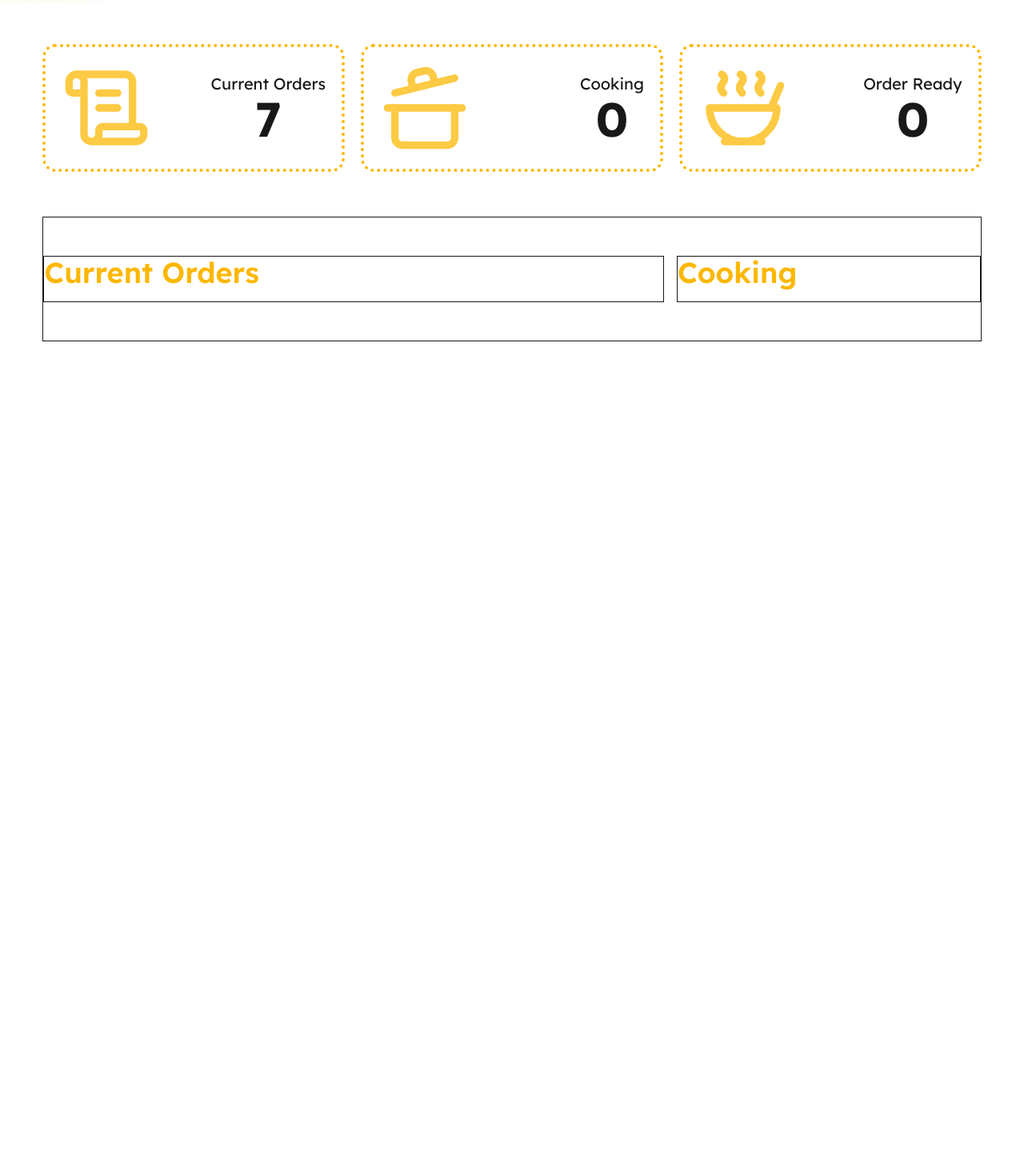
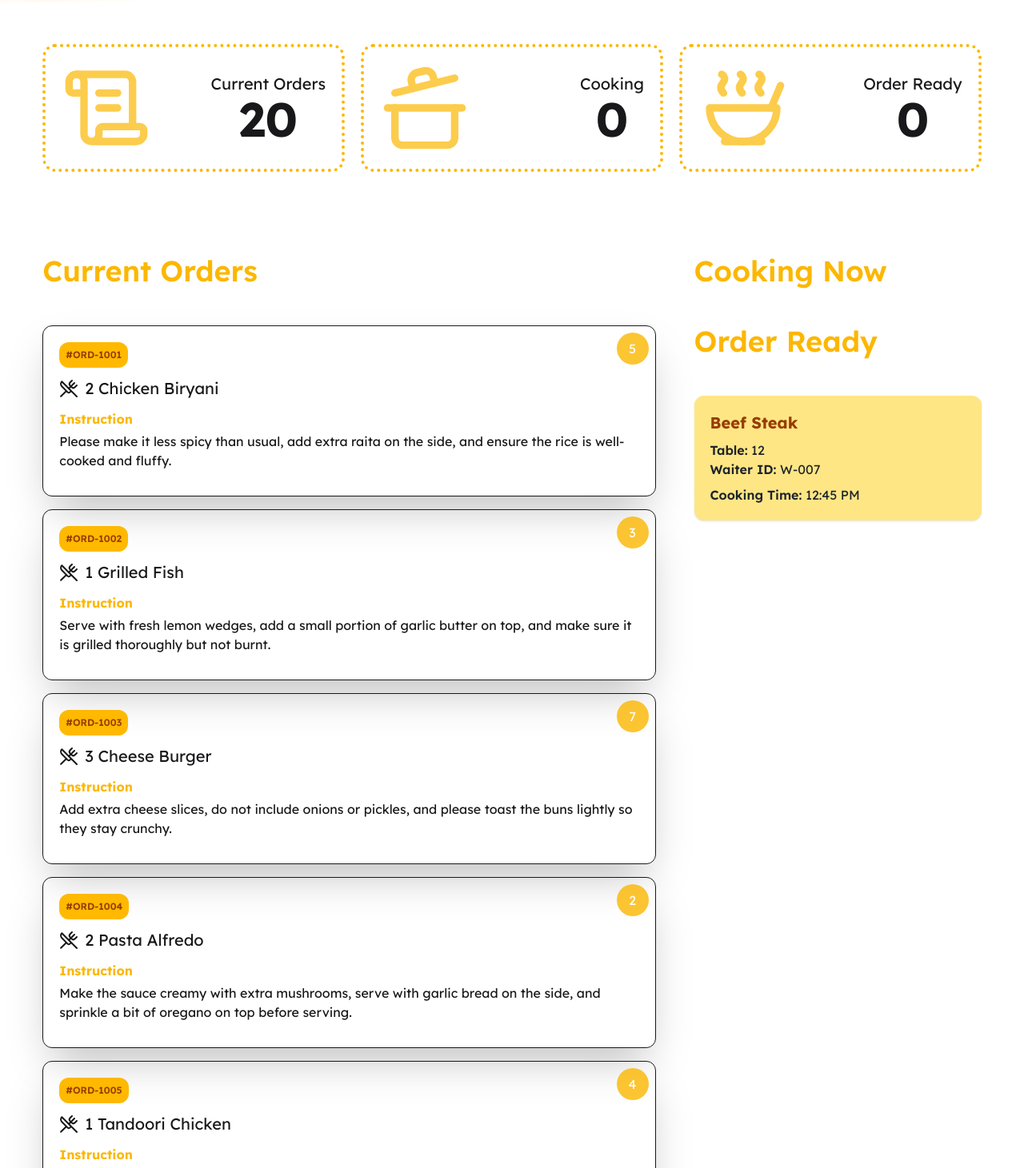
Before and after one commit to Shaqibul-Neil/kitchen-order-management-system, a React (Vite) app: page / in a window 1280 px wide. Shown: the part 269-1730 px from the top of the page at 80% size. Before the commit the page ends 800 px from the top, so only its background shows below. Built offline with nearby package versions, Linux system fonts and the light colour scheme.

Commit message:
cooking items

```diff
--- a/public/orders.json
+++ b/public/orders.json
@@ -6,6 +6,7 @@
     "table_no": 5,
     "quantity": 2,
     "special_instruction": "Please make it less spicy than usual, add extra raita on the side, and ensure the rice is well-cooked and fluffy.",
+    "short_instruction": "Less spicy, add raita",
     "waiterId": "W-01"
   },
   {
@@ -15,6 +16,7 @@
     "table_no": 3,
     "quantity": 1,
     "special_instruction": "Serve with fresh lemon wedges, add a small portion of garlic butter on top, and make sure it is grilled thoroughly but not burnt.",
+    "short_instruction": "Grilled with lemon",
     "waiterId": "W-02"
   },
   {
@@ -24,6 +26,7 @@
     "table_no": 7,
     "quantity": 3,
     "special_instruction": "Add extra cheese slices, do not include onions or pickles, and please toast the buns lightly so they stay crunchy.",
+    "short_instruction": "Extra cheese, no onions",
     "waiterId": "W-03"
   },
   {
@@ -33,6 +36,7 @@
     "table_no": 2,
     "quantity": 2,
     "special_instruction": "Make the sauce creamy with extra mushrooms, serve with garlic bread on the side, and sprinkle a bit of oregano on top before serving.",
+    "short_instruction": "Creamy sauce, mushrooms",
     "waiterId": "W-01"
   },
   {
@@ -42,6 +46,7 @@
     "table_no": 4,
     "quantity": 1,
     "special_instruction": "Cook it well so it is crispy outside but juicy inside, add extra salad on the side, and avoid using too much oil in the marination.",
+    "short_instruction": "Crispy and juicy",
     "waiterId": "W-04"
   },
   {
@@ -51,6 +56,7 @@
     "table_no": 6,
     "quantity": 2,
     "special_instruction": "Make the gravy thick and creamy, add a little extra butter on top before serving, and avoid making it too sweet.",
+    "short_instruction": "Thick creamy gravy",
     "waiterId": "W-02"
   },
   {
@@ -60,6 +66,137 @@
     "table_no": 8,
     "quantity": 1,
     "special_instruction": "Use fresh romaine lettuce, add extra parmesan cheese, keep the croutons crunchy, and serve the dressing on the side.",
+    "short_instruction": "Fresh lettuce, parmesan",
     "waiterId": "W-03"
+  },
+  {
+    "id": 8,
+    "order_no": "ORD-1008",
+    "order_title": "Chicken Biryani",
+    "table_no": 9,
+    "quantity": 2,
+    "special_instruction": "Spicy level medium, add extra mint chutney, and ensure chicken is tender and rice is fluffy.",
+    "short_instruction": "Medium spicy, mint",
+    "waiterId": "W-01"
+  },
+  {
+    "id": 9,
+    "order_no": "ORD-1009",
+    "order_title": "Grilled Fish",
+    "table_no": 1,
+    "quantity": 1,
+    "special_instruction": "Serve with buttered vegetables, avoid overcooking, and garnish with fresh herbs and lemon wedges.",
+    "short_instruction": "Butter veggies, herbs",
+    "waiterId": "W-02"
+  },
+  {
+    "id": 10,
+    "order_no": "ORD-1010",
+    "order_title": "Cheese Burger",
+    "table_no": 10,
+    "quantity": 2,
+    "special_instruction": "Include extra cheddar, do not add onions or pickles, lightly toast the buns and keep them warm.",
+    "short_instruction": "Extra cheddar, toasted",
+    "waiterId": "W-03"
+  },
+  {
+    "id": 11,
+    "order_no": "ORD-1011",
+    "order_title": "Pasta Alfredo",
+    "table_no": 5,
+    "quantity": 1,
+    "special_instruction": "Creamy sauce with parmesan cheese, serve warm with garlic bread, sprinkle oregano for taste.",
+    "short_instruction": "Creamy parmesan sauce",
+    "waiterId": "W-01"
+  },
+  {
+    "id": 12,
+    "order_no": "ORD-1012",
+    "order_title": "Tandoori Chicken",
+    "table_no": 6,
+    "quantity": 2,
+    "special_instruction": "Golden crispy outside, juicy inside, serve with extra salad and light marination.",
+    "short_instruction": "Golden crispy chicken",
+    "waiterId": "W-04"
+  },
+  {
+    "id": 13,
+    "order_no": "ORD-1013",
+    "order_title": "Paneer Butter Masala",
+    "table_no": 7,
+    "quantity": 3,
+    "special_instruction": "Thick creamy gravy, extra butter on top, slightly more cream, and avoid making it too sweet.",
+    "short_instruction": "Extra creamy gravy",
+    "waiterId": "W-02"
+  },
+  {
+    "id": 14,
+    "order_no": "ORD-1014",
+    "order_title": "Caesar Salad",
+    "table_no": 8,
+    "quantity": 1,
+    "special_instruction": "Extra parmesan cheese, keep croutons crunchy, serve dressing on the side, use fresh lettuce.",
+    "short_instruction": "Parmesan, crunchy croutons",
+    "waiterId": "W-03"
+  },
+  {
+    "id": 15,
+    "order_no": "ORD-1015",
+    "order_title": "Chicken Biryani",
+    "table_no": 2,
+    "quantity": 3,
+    "special_instruction": "Less spicy, add raita on the side, make sure rice and chicken are cooked perfectly.",
+    "short_instruction": "Less spicy, raita",
+    "waiterId": "W-01"
+  },
+  {
+    "id": 16,
+    "order_no": "ORD-1016",
+    "order_title": "Grilled Fish",
+    "table_no": 3,
+    "quantity": 2,
+    "special_instruction": "Grilled perfectly, serve with lemon wedges and butter sauce, ensure fish is moist inside.",
+    "short_instruction": "Perfectly grilled fish",
+    "waiterId": "W-02"
+  },
+  {
+    "id": 17,
+    "order_no": "ORD-1017",
+    "order_title": "Cheese Burger",
+    "table_no": 4,
+    "quantity": 1,
+    "special_instruction": "Extra cheese, no pickles, lightly toasted buns, serve with ketchup and mustard.",
+    "short_instruction": "Extra cheese, no pickles",
+    "waiterId": "W-03"
+  },
+  {
+    "id": 18,
+    "order_no": "ORD-1018",
+    "order_title": "Pasta Alfredo",
+    "table_no": 9,
+    "quantity": 2,
+    "special_instruction": "Creamy sauce with extra mushrooms, serve with garlic bread, sprinkle oregano on top.",
+    "short_instruction": "Creamy sauce, mushrooms",
+    "waiterId": "W-01"
+  },
+  {
+    "id": 19,
+    "order_no": "ORD-1019",
+    "order_title": "Tandoori Chicken",
+    "table_no": 10,
+    "quantity": 1,
+    "special_instruction": "Crispy outside, juicy inside, extra salad, light oil in marination, serve hot.",
+    "short_instruction": "Crispy, juicy chicken",
+    "waiterId": "W-04"
+  },
+  {
+    "id": 20,
+    "order_no": "ORD-1020",
+    "order_title": "Paneer Butter Masala",
+    "table_no": 1,
+    "quantity": 2,
+    "special_instruction": "Thick gravy, extra butter on top, slightly more cream, avoid making it too sweet, serve warm.",
+    "short_instruction": "Thick creamy butter",
+    "waiterId": "W-02"
   }
 ]
--- a/src/components/Cooking.jsx
+++ b/src/components/Cooking.jsx
@@ -1,7 +1,52 @@
+import { useContext } from "react";
+import KitchenContext from "./Root/KitchenContext/KitchenContext";
+
 const Cooking = () => {
+  // // Mock data
+  // const order = {
+  //   order_title: "Pasta Alfredo",
+  //   quantity: 2,
+  //   special_instruction: "Extra cheese, no garlic",
+  // };
+  const { cookingItems } = useContext(KitchenContext);
+  // console.log(cookingItems);
+
   return (
     <div>
-      <h2 className="kitchen-Container-Title">Cooking</h2>
+      <h2 className="kitchen-Container-Title">Cooking Now</h2>
+      {cookingItems.map((order) => (
+        <div
+          className="rounded-xl p-5 shadow mt-12"
+          style={{
+            background:
+              "url('/cook-bg.gif'), linear-gradient(to left, #b88600, #fcb700, #ffdd66)",
+            // backgroundSize: "contain",
+            // backgroundPosition: "right center",
+            backgroundRepeat: "no-repeat",
+          }}
+          key={order.id}
+        >
+          {/* Title */}
+          <h3 className="text-xl font-bold text-amber-800 mb-2">
+            {order.order_title}
+          </h3>
+
+          {/* Quantity */}
+          <p className="text-lg font-semibold text-amber-800">
+            Quantity: <span className="text-[#1D232A]">{order.quantity}</span>
+          </p>
+
+          {/* Special Instruction */}
+          <p className="text-xs text-[#1D232A] mt-2 italic">
+            {order.short_instruction}
+          </p>
+
+          {/* Static Button */}
+          <button className="px-6 mt-3 py-1 shadow text-sm bg-[#1D232A] cursor-pointer rounded-xl">
+            Cooked?
+          </button>
+        </div>
+      ))}
     </div>
   );
 };
--- a/src/components/CurrentOrders.jsx
+++ b/src/components/CurrentOrders.jsx
@@ -3,13 +3,13 @@ import KitchenContext from "./Root/KitchenContext/KitchenContext";
 import Order from "./Order";
 
 const CurrentOrders = () => {
-  const orders = useContext(KitchenContext);
+  const { ordersData } = useContext(KitchenContext);
 
   return (
     <div>
       <h2 className="kitchen-Container-Title">Current Orders</h2>
-      <div className="space-y-4">
-        {orders.map((order) => (
+      <div className="space-y-4 mt-12">
+        {ordersData.map((order) => (
           <Order key={order.id} order={order} />
         ))}
       </div>
--- a/src/components/Home.jsx
+++ b/src/components/Home.jsx
@@ -3,12 +3,21 @@ import Banner from "./Banner";
 import States from "./States";
 import KitchenContext from "./Root/KitchenContext/KitchenContext";
 import KitchenContainer from "./KitchenContainer";
+import { useState } from "react";
 
 const Home = () => {
   const ordersData = useLoaderData();
+  const [cookingItems, setCookingItems] = useState([]);
+
+  const handleClickOnOrders = (newOrder) => {
+    //check if cooking order exist or not
+    const isExist = cookingItems.find((item) => item.id === newOrder.id);
+    if (isExist) return alert("already cooking");
+    const newCookingItems = [newOrder, ...cookingItems];
+    setCookingItems(newCookingItems);
+  };
   return (
-    <div>
-      <KitchenContext value={ordersData}>
+    <KitchenContext value={{ ordersData, handleClickOnOrders, cookingItems }}>
       <section>
         <Banner>Kitchen Room</Banner>
       </section>
@@ -19,7 +28,6 @@ const Home = () => {
         <KitchenContainer />
       </section>
     </KitchenContext>
-    </div>
   );
 };
 
--- a/src/components/KitchenContainer.jsx
+++ b/src/components/KitchenContainer.jsx
@@ -1,5 +1,6 @@
 import Cooking from "./Cooking";
 import CurrentOrders from "./CurrentOrders";
+import OrderReady from "./OrderReady";
 
 const KitchenContainer = () => {
   return (
@@ -10,6 +11,7 @@ const KitchenContainer = () => {
 
       <div className="cooking">
         <Cooking />
+        <OrderReady />
       </div>
     </div>
   );
--- a/src/components/Order.jsx
+++ b/src/components/Order.jsx
@@ -1,6 +1,38 @@
+import { UtensilsCrossed } from "lucide-react";
+import { useContext } from "react";
+import KitchenContext from "./Root/KitchenContext/KitchenContext";
+
 const Order = ({ order }) => {
-  console.log(order);
-  return <div></div>;
+  const { handleClickOnOrders } = useContext(KitchenContext);
+
+  return (
+    <div
+      className="p-5 rounded-xl shadow-2xl border relative space-y-3 cursor-pointer"
+      onClick={() => handleClickOnOrders(order)}
+    >
+      {/* Order Number */}
+      <p className="text-xs bg-amber-400 p-2 inline-block rounded-xl text-amber-800 font-semibold">
+        #{order.order_no}
+      </p>
+
+      {/* Order Title */}
+      <h2 className="text-xl flex items-center gap-2">
+        <UtensilsCrossed />
+        {order.quantity} {order.order_title}
+      </h2>
+
+      {/* Special Instruction */}
+      <div className="mt-3 text-base space-y-1">
+        <h4 className="text-warning font-bold ">Instruction</h4>
+        <p>{order.special_instruction}</p>
+      </div>
+
+      {/* Table Number Badge */}
+      <div className="absolute right-2 top-2 w-10 h-10 flex justify-center items-center bg-warning rounded-full opacity-80 text-white">
+        {order.table_no}
+      </div>
+    </div>
+  );
 };
 
 export default Order;
--- a/src/components/OrderReady.jsx
+++ b/src/components/OrderReady.jsx
@@ -1,5 +1,38 @@
 const OrderReady = () => {
-  return <div></div>;
+  // Static mock data
+
+  const order = {
+    order_title: "Beef Steak",
+    table_no: 12,
+    waiterId: "W-007",
+    cooked_At: "12:45 PM",
+  };
+  return (
+    <div>
+      <h2 className="kitchen-Container-Title">Order Ready</h2>
+      <div className="rounded-xl p-5 shadow bg-amber-200 mt-12 cursor-pointer">
+        {/* Order Title */}
+        <h3 className="text-xl font-bold text-amber-800 mb-2">
+          {order.order_title}
+        </h3>
+
+        {/* Table No */}
+        <p className="text-[#1D232A]">
+          <span className="font-semibold">Table:</span> {order.table_no}
+        </p>
+
+        {/* Waiter ID */}
+        <p className="text-[#1D232A]">
+          <span className="font-semibold">Waiter ID:</span> {order.waiterId}
+        </p>
+
+        {/* Cooking Time */}
+        <p className="text-[#1D232A] mt-2">
+          <span className="font-semibold">Cooking Time:</span> {order.cooked_At}
+        </p>
+      </div>
+    </div>
+  );
 };
 
 export default OrderReady;
--- a/src/components/States.jsx
+++ b/src/components/States.jsx
@@ -3,7 +3,7 @@ import { useContext } from "react";
 import KitchenContext from "./Root/KitchenContext/KitchenContext";
 
 const States = () => {
-  const totalOrders = useContext(KitchenContext);
+  const { ordersData, cookingItems } = useContext(KitchenContext);
 
   return (
     <div className="states">
@@ -14,7 +14,7 @@ const States = () => {
           <div className="text-xl text-center">
             Current Orders
             <h2 className="text-4xl lg:text-6xl font-bold">
-              {totalOrders.length}
+              {ordersData.length}
             </h2>
           </div>
         </div>
@@ -26,7 +26,9 @@ const States = () => {
           <CookingPot className="icons" />
           <div className="text-xl text-center">
             Cooking
-            <h2 className="text-4xl lg:text-6xl font-bold">0</h2>
+            <h2 className="text-4xl lg:text-6xl font-bold">
+              {cookingItems.length}
+            </h2>
           </div>
         </div>
       </div>
--- a/src/index.css
+++ b/src/index.css
@@ -28,13 +28,13 @@ nav a.active {
   @apply animate-pulse w-16 h-16 md:w-24 md:h-24 lg:w-28 lg:h-28 text-warning;
 }
 .kitchen-Container {
-  @apply grid lg:grid-cols-12 grid-cols-1 w-11/12 mx-auto py-12 border gap-4;
+  @apply grid lg:grid-cols-3 grid-cols-1 w-11/12 mx-auto py-12 gap-12;
 }
 .current-Orders {
-  @apply lg:col-span-8 border;
+  @apply lg:col-span-2;
 }
 .cooking {
-  @apply lg:col-span-4 border;
+  @apply lg:col-span-1 space-y-12;
 }
 .kitchen-Container-Title {
   @apply text-4xl font-semibold text-warning;
```
Also changed, not shown: public/cook-bg.gif (added). Lines whose indentation alone changed are shown as unchanged.
